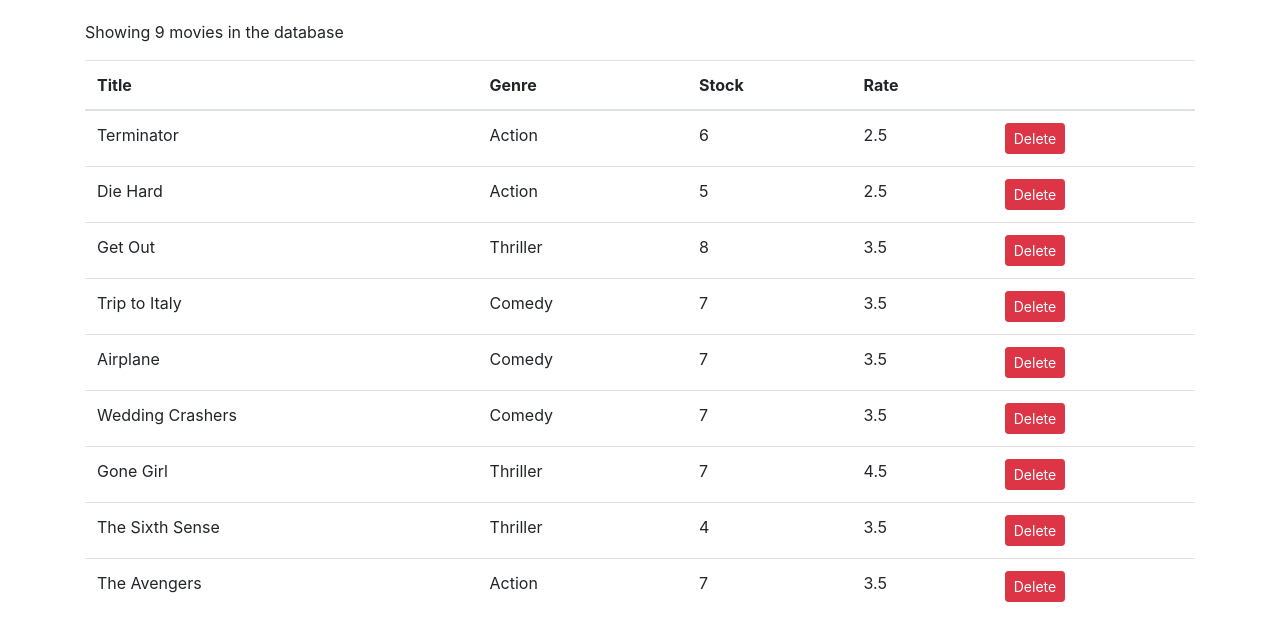
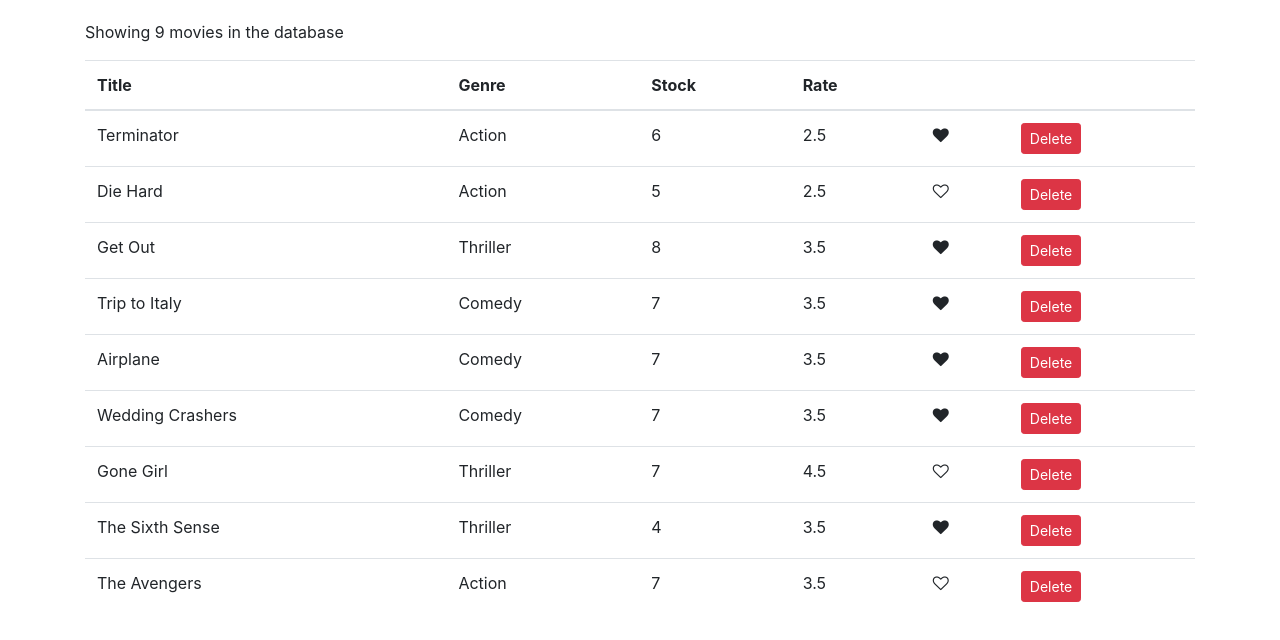
Before and after one commit to buithanhnhan76/vidly, a React (Create React App) app: page / in a window 1280 px wide. Shown: the top 640 px of the page. Built offline with nearby package versions, Linux system fonts and the light colour scheme.

Commit message:
add like component
@@

```diff
--- a/src/Services/fakeMovieService.js
+++ b/src/Services/fakeMovieService.js
@@ -15,56 +15,64 @@
     title: "Die Hard",
     genre: { _id: "5b21ca3eeb7f6fbccd471818", name: "Action" },
     numberInStock: 5,
-    dailyRentalRate: 2.5
+    dailyRentalRate: 2.5,
+    liked: false
   },
   {
     _id: "5b21ca3eeb7f6fbccd471817",
     title: "Get Out",
     genre: { _id: "5b21ca3eeb7f6fbccd471820", name: "Thriller" },
     numberInStock: 8,
-    dailyRentalRate: 3.5
+    dailyRentalRate: 3.5,
+    liked: true
   },
   {
     _id: "5b21ca3eeb7f6fbccd471819",
     title: "Trip to Italy",
     genre: { _id: "5b21ca3eeb7f6fbccd471814", name: "Comedy" },
     numberInStock: 7,
-    dailyRentalRate: 3.5
+    dailyRentalRate: 3.5,
+    liked: true
   },
   {
     _id: "5b21ca3eeb7f6fbccd47181a",
     title: "Airplane",
     genre: { _id: "5b21ca3eeb7f6fbccd471814", name: "Comedy" },
     numberInStock: 7,
-    dailyRentalRate: 3.5
+    dailyRentalRate: 3.5,
+    liked: true
   },
   {
     _id: "5b21ca3eeb7f6fbccd47181b",
     title: "Wedding Crashers",
     genre: { _id: "5b21ca3eeb7f6fbccd471814", name: "Comedy" },
     numberInStock: 7,
-    dailyRentalRate: 3.5
+    dailyRentalRate: 3.5,
+    liked: true
   },
   {
     _id: "5b21ca3eeb7f6fbccd47181e",
     title: "Gone Girl",
     genre: { _id: "5b21ca3eeb7f6fbccd471820", name: "Thriller" },
     numberInStock: 7,
-    dailyRentalRate: 4.5
+    dailyRentalRate: 4.5,
+    liked: false
   },
   {
     _id: "5b21ca3eeb7f6fbccd47181f",
     title: "The Sixth Sense",
     genre: { _id: "5b21ca3eeb7f6fbccd471820", name: "Thriller" },
     numberInStock: 4,
-    dailyRentalRate: 3.5
+    dailyRentalRate: 3.5,
+    liked: true
   },
   {
     _id: "5b21ca3eeb7f6fbccd471821",
     title: "The Avengers",
     genre: { _id: "5b21ca3eeb7f6fbccd471818", name: "Action" },
     numberInStock: 7,
-    dailyRentalRate: 3.5
+    dailyRentalRate: 3.5,
+    liked: false
   }
 ];
 
--- /dev/null
+++ b/src/components/common/like.jsx
@@ -0,0 +1,12 @@
+import React from 'react';
+
+const Like = props => {
+        let classes = "fa fa-heart";
+            if(!props.liked)
+                 classes += "-o";
+        return (
+            <i onClick={props.onClick} className ={classes}
+            aria-hidden="true"></i>
+         );
+    };
+export default Like;
--- a/src/components/movies.jsx
+++ b/src/components/movies.jsx
@@ -1,11 +1,21 @@
 import React, { Component } from 'react';
 import {getMovies} from '../services/fakeMovieService';
+import Like from './common/like';
 
 class Movies extends Component {
     state = {
       movies: getMovies()
      };
 
+     handleLike = (movie) =>
+     {
+         const movies = [...this.state.movies];
+         const index = movies.indexOf(movie);
+         movies[index] = {...movie};
+         movies[index].liked = !movies[index].liked;
+         this.setState({movies});
+
+     }
      handleDelete = movie => {
         const movies = this.state.movies.filter(m => m._id !== movie._id);
         this.setState({movies});
@@ -27,6 +37,7 @@
                        <th>Stock</th>
                        <th>Rate</th>
                        <th></th>
+                       <th></th>
                    </tr>
                </thead>
                <tbody>
@@ -36,6 +47,7 @@
                        <td>{movie.genre.name}</td>
                        <td>{movie.numberInStock}</td>
                        <td>{movie.dailyRentalRate}</td>
+                       <td><Like liked={movie.liked} onClick={() => this.handleLike(movie)}></Like></td>
                        <td><button onClick={() => this.handleDelete(movie)} className="btn btn-danger btn-sm">Delete</button></td>
                    </tr>)}
 
```
Also changed, not shown: 1 other file (tests, documents, lock files or other folders).
